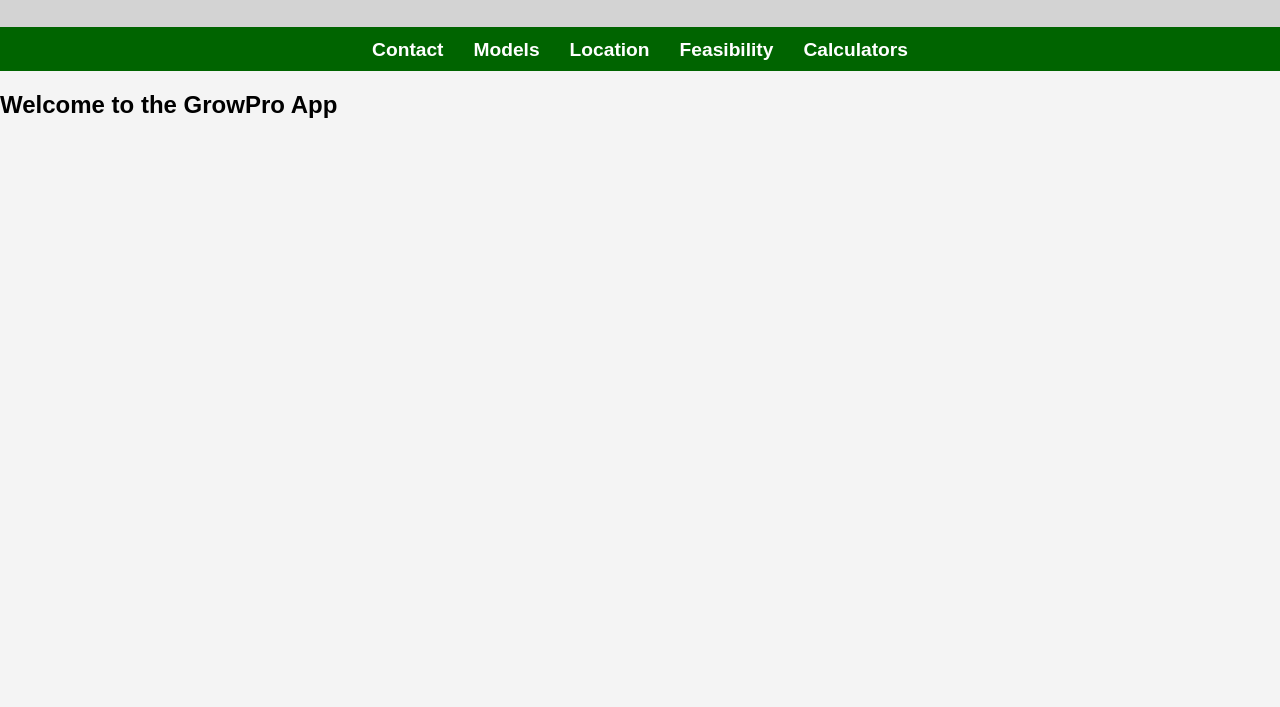
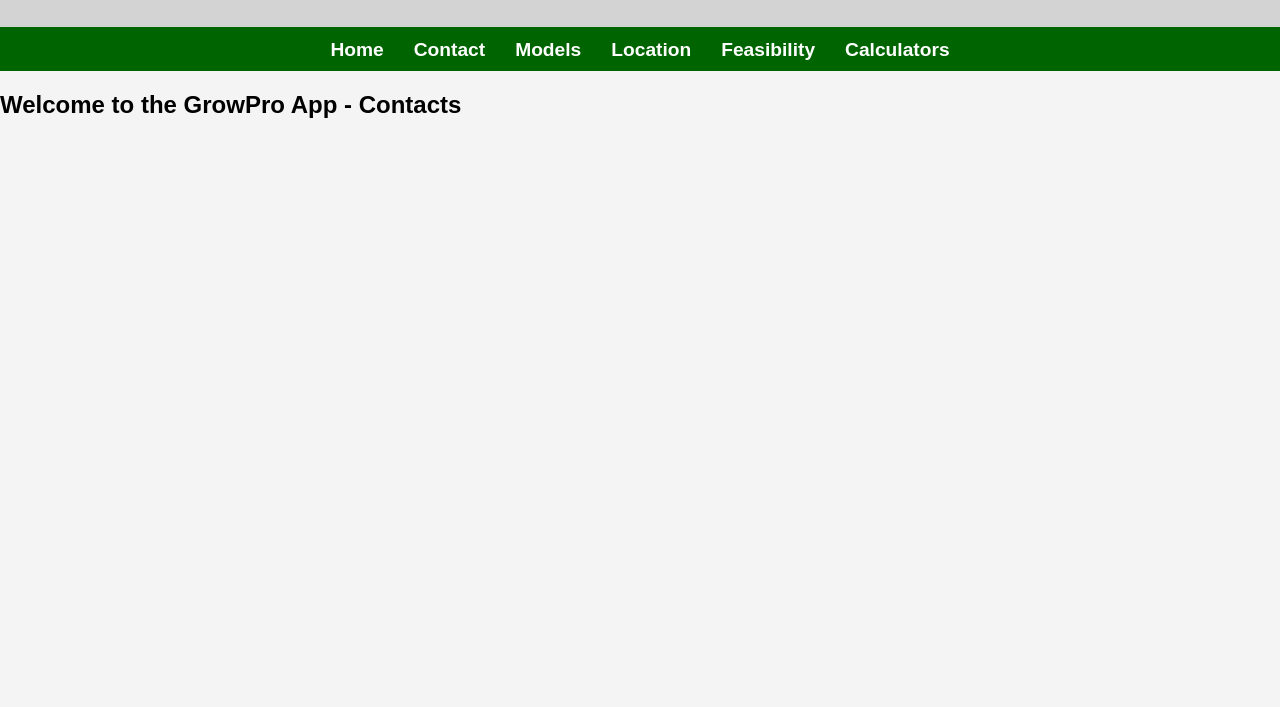
Before and after one commit to EdoRaus/test, a website: page src/contact.html in a window 1280 px wide. Shown: the part 93-800 px from the top of the page. Drawn offline with Linux system fonts and the light colour scheme.

Commit message:
Changed the contact file

```diff
--- a/src/contact.html
+++ b/src/contact.html
@@ -14,6 +14,7 @@
   </header>
   <nav>
     <ul>
+      <li><a href="index.html">Home</a></li>
       <li><a href="contact.html">Contact</a></li>
       <li><a href="#models">Models</a></li>
       <li><a href="#location">Location</a></li>
@@ -22,7 +23,7 @@
     </ul>
   </nav>
   <main>
-    <h2>Welcome to the GrowPro App</h2>
+    <h2>Welcome to the GrowPro App - Contacts</h2>
   </main>
 </body>
 
```
